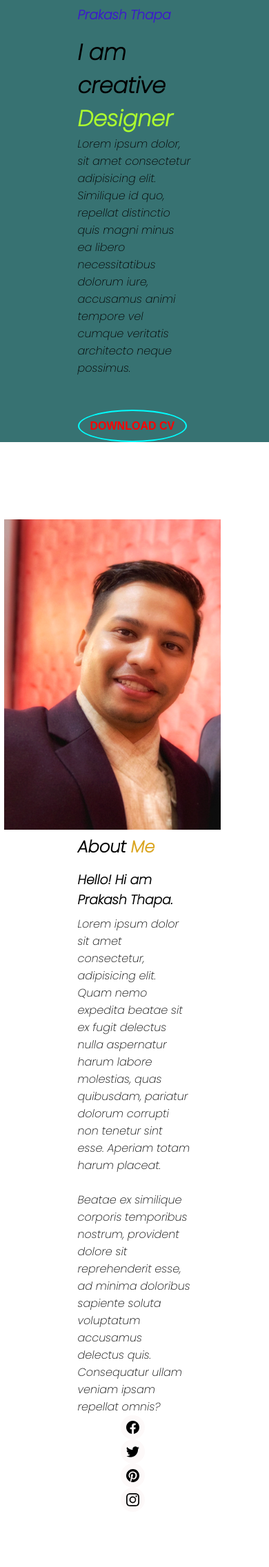
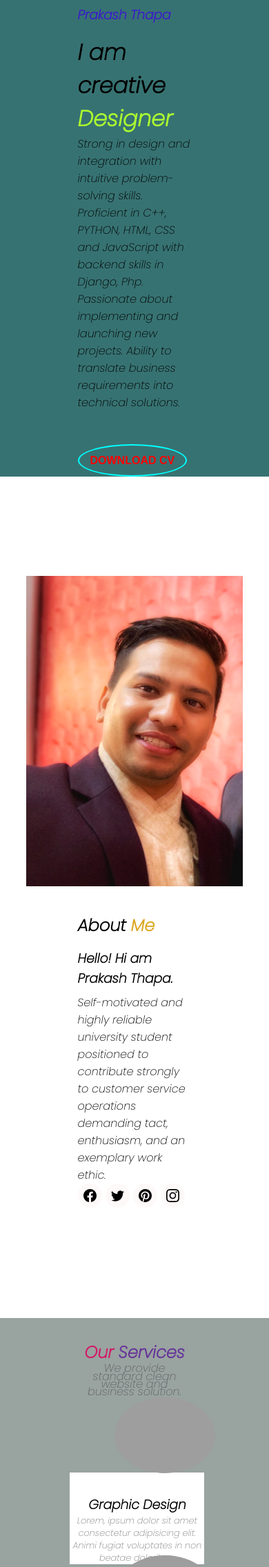
Before and after one commit to Prakash617/MyPersonalWebsite_code, a PHP site: page / in a window 390 px wide. Shown: the part 454-2726 px from the top of the page at 69% size. Run offline with PHP 8.4, Linux system fonts and the light colour scheme; some libraries are stand-ins or nearby versions; grey boxes are pictures that could not be loaded.

Commit message:
Some impovement done and text edited.

```diff
--- a/index.html
+++ b/index.html
@@ -66,14 +60,16 @@
             <h3>Prakash Thapa</h3>
             <h1>I am creative <span>Designer</span></h1>
             <p>
-                Lorem ipsum dolor, sit amet consectetur adipisicing elit.
-                Similique id quo, repellat distinctio quis magni minus ea libero
-                necessitatibus dolorum iure, accusamus animi tempore vel cumque
-                veritatis architecto neque possimus.
+              Strong in design and integration with intuitive problem-solving skills. Proficient in C++, PYTHON, HTML,
+              CSS and JavaScript with backend skills in Django, Php. Passionate about implementing and launching new
+              projects. Ability to translate
+              business requirements into technical solutions.
             </p>
             <div>
 
-                <button id="cv" class="btn btn-secondary"><a href="https://drive.google.com/file/d/12onsT77VbYlNFHth2TPJuL5ceYCuevTv/view?usp=sharing"> Download CV</a></button>
+              <button id="cv" class="btn btn-secondary"><a
+                  href="https://drive.google.com/file/d/1FPpHYgZlY4XZF-5qgEL9grLh9l4JPZf9/view?usp=sharinglf"> Download
+                  CV</a></button>
 
             </div>
           </div>
@@ -89,23 +85,16 @@
           <h1>About <span>Me</span></h1>
           <h3>Hello! Hi am Prakash Thapa.</h3>
           <p>
-              Lorem ipsum dolor sit amet consectetur, adipisicing elit. Quam nemo
-              expedita beatae sit ex fugit delectus nulla aspernatur harum labore
-              molestias, quas quibusdam, pariatur dolorum corrupti non tenetur
-              sint esse. Aperiam totam harum placeat.
-              <br />
-              <br />
-              Beatae ex similique corporis temporibus nostrum, provident dolore
-              sit reprehenderit esse, ad minima doloribus sapiente soluta
-              voluptatum accusamus delectus quis. Consequatur ullam veniam ipsam
-              repellat omnis?
+            Self-motivated and highly reliable university student positioned to contribute strongly to customer service
+            operations demanding tact, enthusiasm, and an exemplary work ethic.
           </p>
-            <div class="social flex items-center">
+          <div id="social" class="social flex items-center" style="display: flex; flex-direction: row;">
 
-              <a href="#"><img src="images/facebook.svg" alt="" srcset="" /></a>
+            <a href="https://www.facebook.com/prakash.thapa.73113/"><img src="images/facebook.svg" alt=""
+                srcset="" /></a>
             <a href="#"><img src="images/twitter.svg" alt="" srcset="" /></a>
             <a href="#"><img src="images/pintrest.svg" alt="" srcset="" /></a>
-              <a href="#"><img src="images/instagram.svg" alt="" srcset="" /></a>
+            <a href="https://www.instagram.com/prakashthapa617/"><img src="images/instagram.svg" alt="" srcset="" /></a>
           </div>
         </div>
       </div>
@@ -284,19 +275,9 @@
                 <h1>Lorem ipsum dolor sit amet consectetur </h1>
               </a>
               <span>2020,May 2</span>
-            <p>Lorem ipsum dolor sit amet consectetur adipisicing elit. Unde esse atque a blanditiis quae explicabo eum sequi ad, exercitationem dolorum quaerat earum odio dolore consequatur ea quasi facere laudantium mollitia.</p>
-            <a href="%">Read More</a>
-          </div>
-        </div> <div class="card">
-          <div class="img-wrapper">
-            <img src="images/article-ph-1.png" alt="" srcset="">
-          </div>
-          <div class="card-contain">
-            <a href="http://">
-              <h1>Lorem ipsum dolor sit amet consectetur </h1>
-            </a>
-            <span>2020,May 2</span>
-            <p>Lorem ipsum dolor sit amet consectetur adipisicing elit. Unde esse atque a blanditiis quae explicabo eum sequi ad, exercitationem dolorum quaerat earum odio dolore consequatur ea quasi facere laudantium mollitia.</p>
+              <p>Lorem ipsum dolor sit amet consectetur adipisicing elit. Unde esse atque a blanditiis quae explicabo
+                eum sequi ad, exercitationem dolorum quaerat earum odio dolore consequatur ea quasi facere laudantium
+                mollitia.</p>
               <a href="%">Read More</a>
             </div>
           </div>
@@ -309,7 +290,24 @@
                 <h1>Lorem ipsum dolor sit amet consectetur </h1>
               </a>
               <span>2020,May 2</span>
-            <p>Lorem ipsum dolor sit amet consectetur adipisicing elit. Unde esse atque a blanditiis quae explicabo eum sequi ad, exercitationem dolorum quaerat earum odio dolore consequatur ea quasi facere laudantium mollitia.</p>
+              <p>Lorem ipsum dolor sit amet consectetur adipisicing elit. Unde esse atque a blanditiis quae explicabo
+                eum sequi ad, exercitationem dolorum quaerat earum odio dolore consequatur ea quasi facere laudantium
+                mollitia.</p>
+              <a href="%">Read More</a>
+            </div>
+          </div>
+          <div class="card">
+            <div class="img-wrapper">
+              <img src="images/article-ph-1.png" alt="" srcset="">
+            </div>
+            <div class="card-contain">
+              <a href="http://">
+                <h1>Lorem ipsum dolor sit amet consectetur </h1>
+              </a>
+              <span>2020,May 2</span>
+              <p>Lorem ipsum dolor sit amet consectetur adipisicing elit. Unde esse atque a blanditiis quae explicabo
+                eum sequi ad, exercitationem dolorum quaerat earum odio dolore consequatur ea quasi facere laudantium
+                mollitia.</p>
               <a href="%">Read More</a>
             </div>
           </div>
--- a/style.css
+++ b/style.css
@@ -26,7 +26,7 @@
 
 header{
     background-color: rgb(153, 163, 160);
-    clip-path: polygon(0 0 ,100% 0 ,100% 100%, 70% 87%, 0  100%);
+    clip-path: polygon(0 0 ,100% 0 ,100% 100%, 70% 93%, 0  100%);
     height: 100vh;
 }
 
@@ -152,11 +152,12 @@
 }
 
 .card-wrapper .card{
+    position: relative;
     text-align: center;
     margin-bottom: 3rem;
     background-color: white;
     padding-top: 2rem;
-    position: relative;
+
 }
 .card-wrapper .card:hover{
     background-color:black;
@@ -567,7 +568,43 @@
     }
 };
 
-@media (max-width:550px){
+#social1{
+    display: flex;
+    flex-direction: row;
+}
+
+@media (max-width:938px) {
+
+
+    .card-wrapper .card img {
+        position: absolute;
+        top: -46%;
+        left: 10%;
+        border-radius: 50%;
+        height: 110px;
+    }
+
+    }
+
+    @media (max-width:850px){
+        .about .container .left {
+            margin: 2rem;
+        }
+
+        .card_wrapper{
+            display: flex;
+            flex-direction: column;
+        }
+
+        .card-wrapper .card img {
+            position: absolute;
+            top: -82%;
+            left: 33%;
+            border-radius: 50%;
+            height: 110px;
+        }
+    }
+@media (max-width:600px){
     .about .container .left {
         margin: 2rem;
     }
@@ -576,4 +613,12 @@
         display: flex;
         flex-direction: column;
     }
+
+    .card-wrapper .card img {
+        position: absolute;
+        top: -82%;
+        left: 33%;
+        border-radius: 50%;
+        height: 110px;
+    }
 }
```
Also changed, not shown: other parts of index.html (+27 -38 lines). Lines whose indentation alone changed are shown as unchanged.
